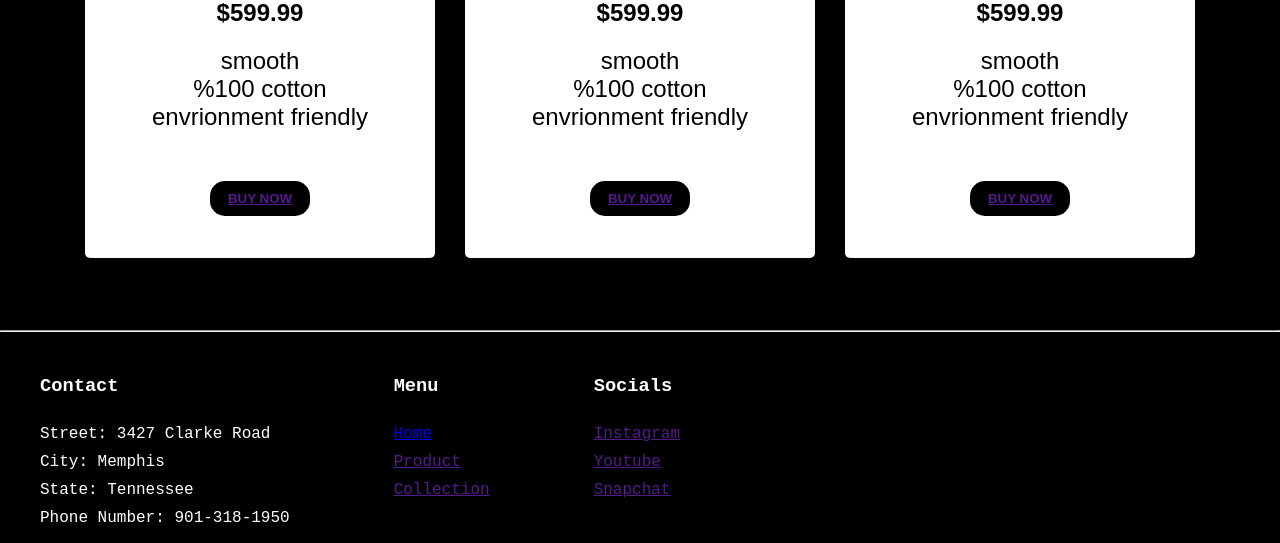
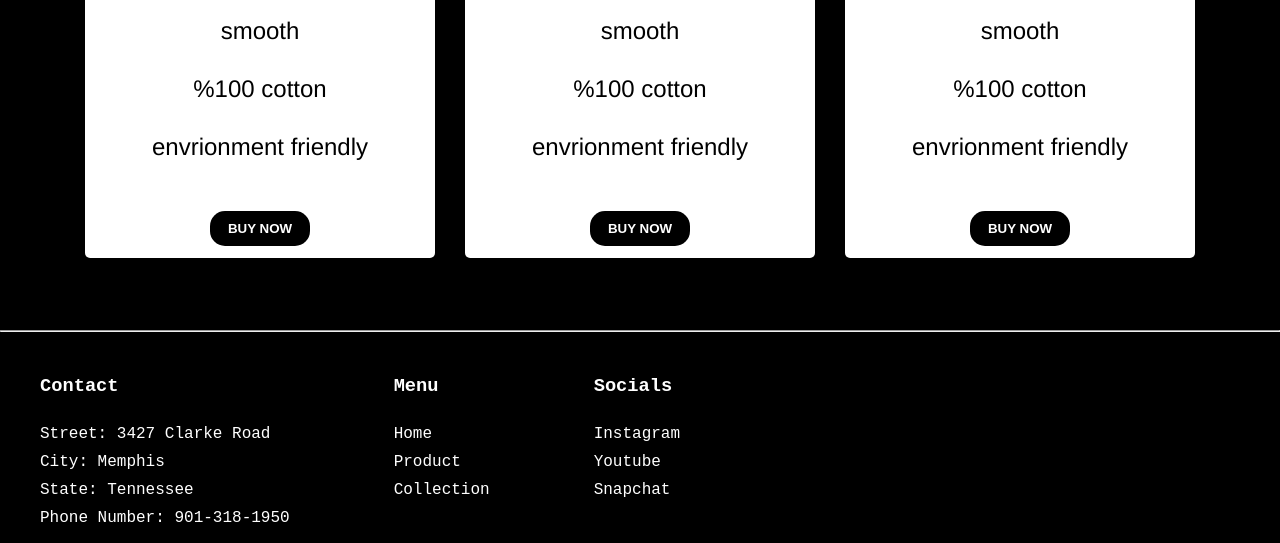
Before and after one commit to AYelpa/Model-Site---Coskm, a plain HTML site: page index.html in a window 1280 px wide. Shown: the part 595-1138 px from the top of the page. Drawn offline with Linux system fonts and the light colour scheme; a web font is replaced by a local one.

Commit message:
Update Style.css

```diff
--- a/Style.css
+++ b/Style.css
@@ -93,6 +93,7 @@ video {
     height: 400px;
     background-color: white;
     margin-bottom: 5%;
+    font-family: 'Franklin Gothic Medium', 'Arial Narrow', Arial, sans-serif;
 }
 
 .name h1{
@@ -117,6 +118,7 @@ button {
     text-align: center;
     margin: 0px;
     padding: 0px;
+    gap: 30px;
     list-style: none;
     font-size: x-large;
 }
@@ -168,3 +170,14 @@ img {
     }
 
 }
+
+
+footer a {
+    text-decoration: none;
+    color: white;
+}
+
+.product a{
+    text-decoration: none;
+    color: white;
+}
```
